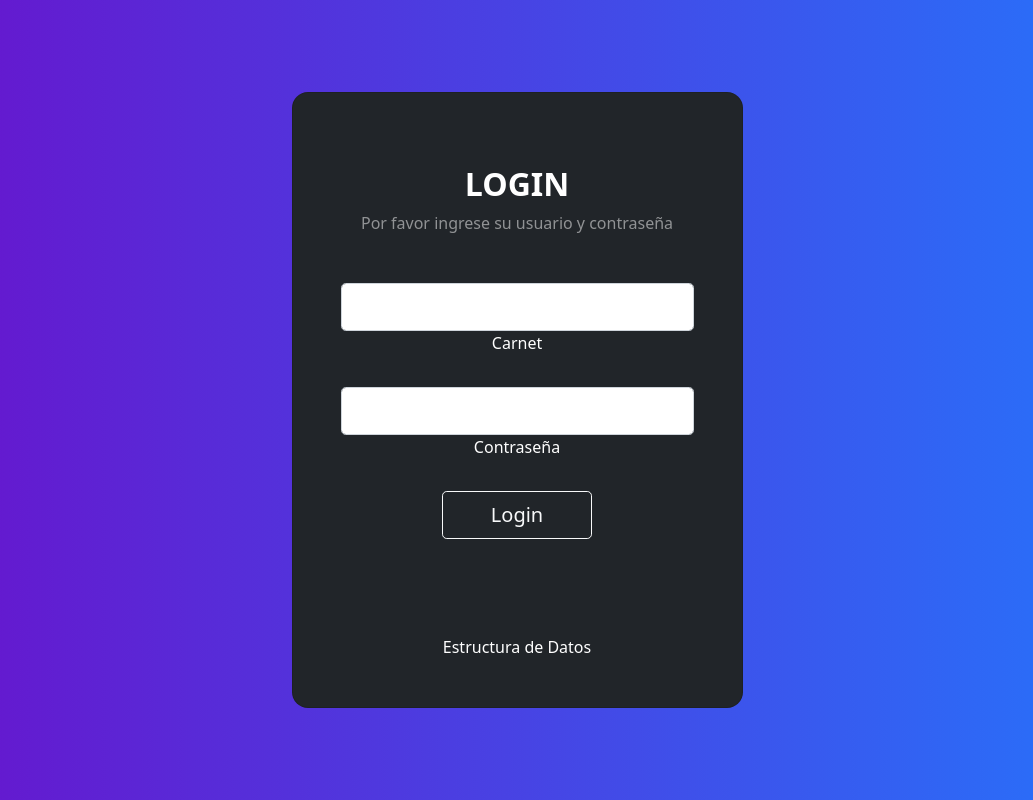
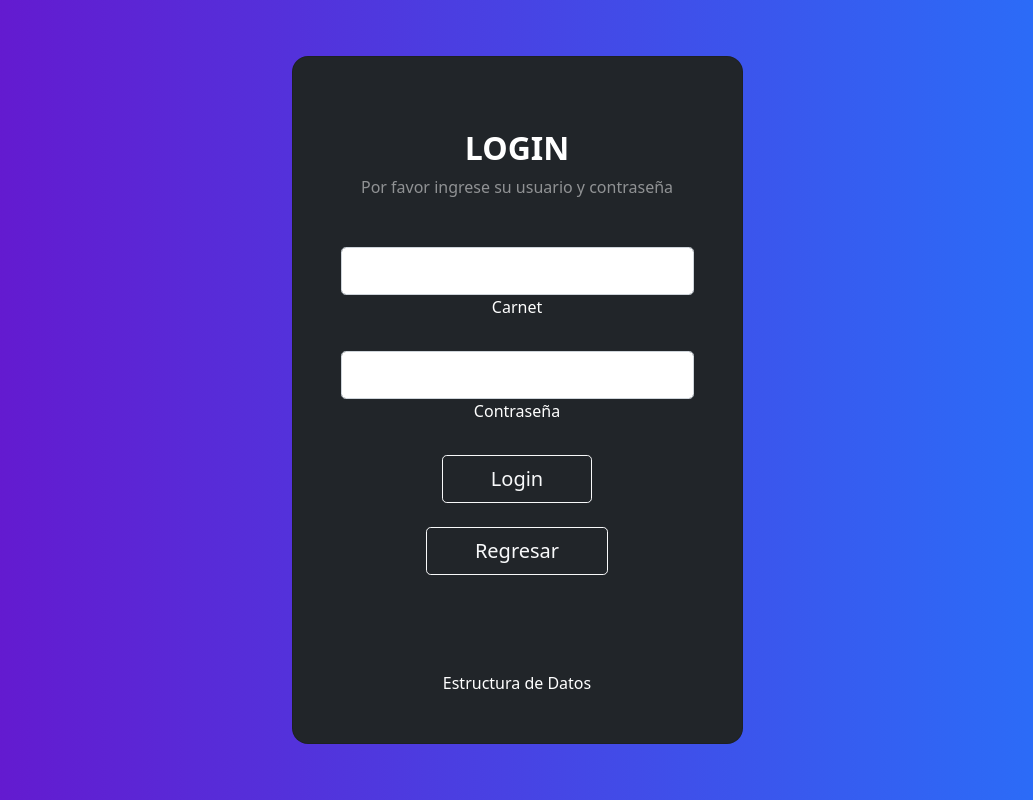
Before and after one commit to f-magdiel/EDD_SmartClass_201801449, a React (Create React App) app in the folder Fase_3/front/: page /login in a window 1280 px wide. Shown: the whole page, without its empty margins (123-1156 px from the left). Built offline with nearby package versions, Linux system fonts and the light colour scheme.

Commit message:
btn mensajes + alert

```diff
--- a/Fase_3/front/src/Componentes/Login.js
+++ b/Fase_3/front/src/Componentes/Login.js
@@ -1,5 +1,5 @@
 import React, { useState } from "react";
-import {Redirect} from 'react-router-dom';
+import {Redirect,Link} from 'react-router-dom';
 import swal from "sweetalert";
 
 
@@ -44,8 +44,20 @@ function Login(){
         console.log(bandera)
         console.log(tipo)
         if(tipo ==="admin" && bandera===true){
+            swal({
+                title:"Admin",
+                text:"Sesión iniciada",
+                icon:"success",
+                button:"Aceptar"
+              })
             setLoginadmin(true);
         }else if(tipo ==="estudiante" && bandera ===true){
+            swal({
+                title:"Estudiante",
+                text:"Sesión iniciada",
+                icon:"success",
+                button:"Aceptar"
+              })
             setLoginUser(true);
         }else if (tipo==="error"){
             swal({
@@ -94,11 +106,17 @@ function Login(){
                                                    onChange={handleInputChange} />
                                                    <label className="form-label" htmlFor="typePasswordX">Contraseña</label>
                                                </div>
-
+                                               <div>
                                                    <button
                                                    className="btn btn-outline-light btn-lg px-5"
                                                    type="submit"  >Login</button>
-
+                                                </div>
+                                                <br/>
+                                                 <Link to="/">
+                                                <div>
+                                                <button className="btn btn-outline-light btn-lg px-5" type="submit">Regresar</button>
+                                                </div>
+                                                </Link>
                                    </div>
                                    <div>
                                     <p className="mb-0">Estructura de Datos </p>
--- a/Fase_3/front/src/Componentes/Registro.js
+++ b/Fase_3/front/src/Componentes/Registro.js
@@ -1,5 +1,6 @@
 import React,{useState} from "react";
 import swal  from "sweetalert";
+import {Link} from 'react-router-dom';
 function Registro(){
 
   const [datos,setDatos]=useState({
@@ -140,9 +141,16 @@ function Registro(){
                       />
                       <label className="form-label" >Edad</label>
                     </div>
+                    <div>
                     <button className="btn btn-outline-light btn-lg px-5" type="submit">Registrarse</button>
+                    </div>
+                    <br/>
+                    <Link to="/">
+                    <div>
+                    <button className="btn btn-outline-light btn-lg px-5" type="submit">Regresar</button>
+                    </div>
+                    </Link>
                   </div>
-
                 </div>
               </div>
             </div>
```
